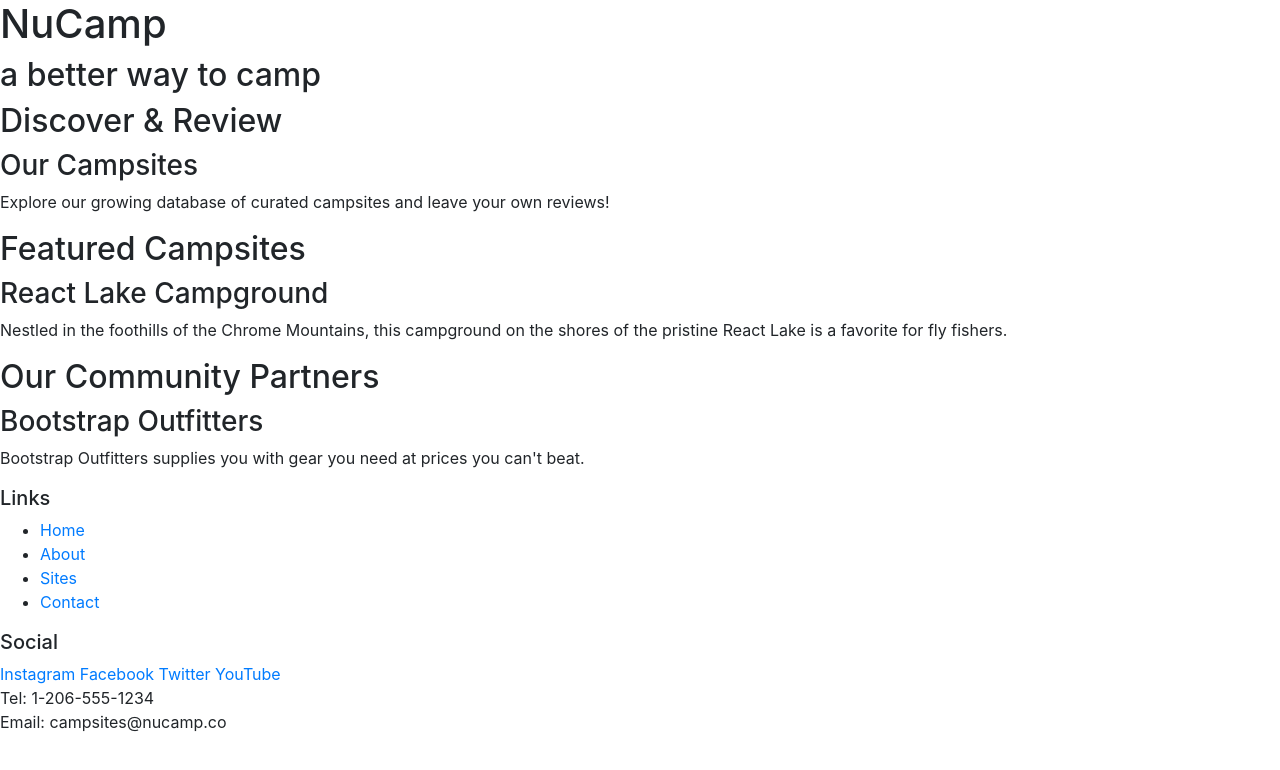
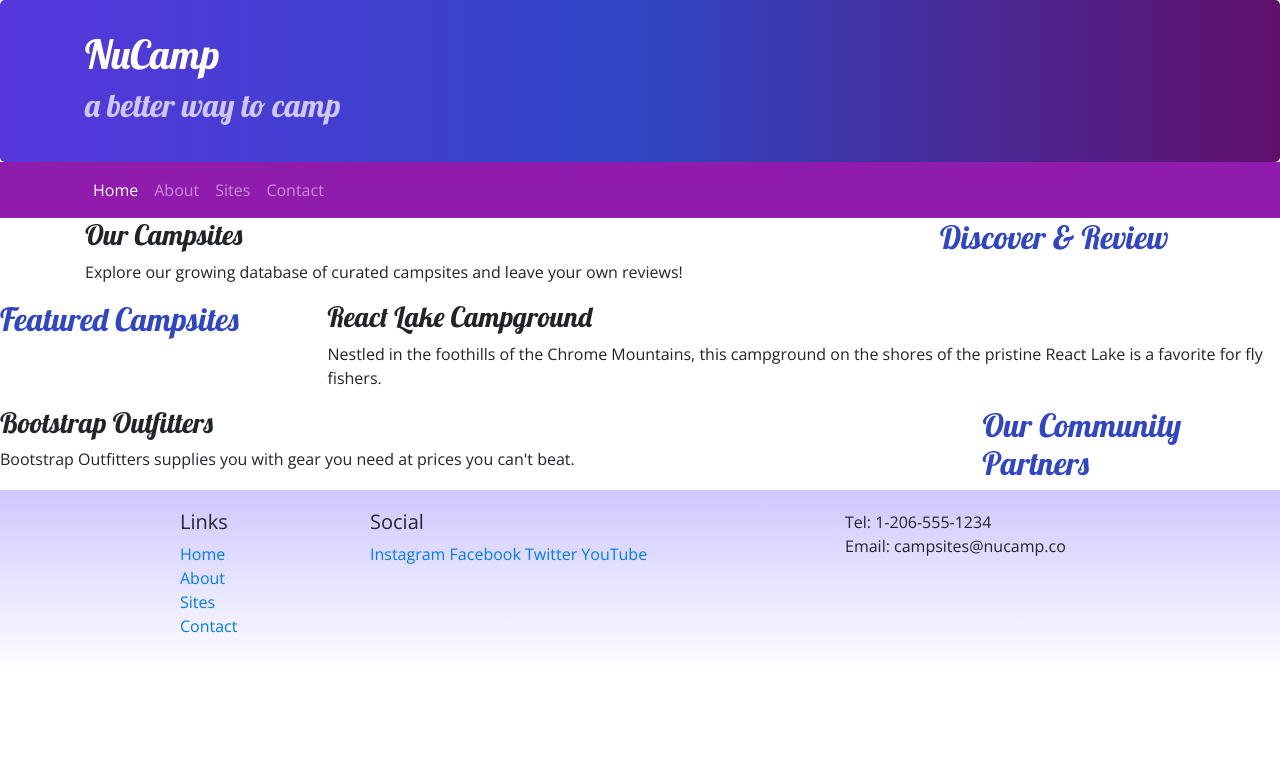
Before and after one commit to kristenking/git-test, a website: page index.html in a window 1280 px wide. Drawn offline with nearby package versions, Linux system fonts and the light colour scheme.

Commit message:
Navbar and Breadcrumbs

```diff
--- /dev/null
+++ b/css/styles.css
@@ -0,0 +1,38 @@
+body {
+    font-family: "Open Sans", sans-serif;
+}
+
+h1, h2, h3 {
+    font-family: "Lobster", cursive;
+}
+
+h2 {
+    color: #3046C5;
+}
+
+header h2 {
+    color: #CEC8FF;
+}
+
+footer {
+    background-image: linear-gradient(#CEC8FF, white);
+    padding: 20px 0;
+}
+
+.jumbotron {
+    margin: 0;
+    padding: 30px;
+    background-image: linear-gradient(to right, #5637DD, #3046C5, #60106B);
+    color: white;
+}
+
+.row-content {
+    margin: 0;
+    padding: 50px 0;
+    border-bottom: 1px ridge;
+    min-height: 200px;
+}
+
+.navbar {
+    background-color: #901CAD;
+}
--- a/index.html
+++ b/index.html
@@ -9,56 +9,104 @@
    <!-- Bootstrap CSS -->
    <link rel="stylesheet" href="node_modules/bootstrap/dist/css/bootstrap.min.css" />
 
+   <!-- Additional CSS must be placed after Bootstrap CSS -->
+   <link rel="stylesheet" href="https://fonts.googleapis.com/css?family=Lobster|Open+Sans" />
+   <link rel="stylesheet" href="css/styles.css" />
+
+
     <title>NuCamp: A Better Way To Camp</title>
 </head>
 
 <body>
 
-    <header>
-        <div>
+    <header class="jumbotron">
+        <div class="container">
+            <div class="row">
+                <div class="col">
                     <h1>NuCamp</h1>
                     <h2>a better way to camp</h2>
                 </div>
+            </div>
+        </div>
     </header>
 
-    <div>
+
+
+    <nav class="navbar navbar-expand-sm navbar-dark sticky-top">
+        <div class="container">
+        <button class="navbar-toggler ml-auto" type="button" data-toggle="collapse" data-target="#nucampNavbar">
+            <span class="navbar-toggler-icon"></span>
+        </button>
+        <div class="collapse navbar-collapse" id="nucampNavbar">
+        <ul class="navbar-nav">
+            <li class="nav-item active"><a class="nav-link" href="#">Home</a></li>
+            <li class="nav-item"><a class="nav-link" href="aboutus.html">About</a></li>
+            <li class="nav-item"><a class="nav-link" href="#">Sites</a></li>
+            <li class="nav-item"><a class="nav-link" href="#">Contact</a></li>
+        </ul>
+        </div>
+        </div>
+    </nav>
+
+    <div class="container">
+        <div class="row">
+            <div class="col-sm-4 order-sm-last col-md-3">
                 <h2>Discover & Review</h2>
+            </div>
+            <div class="col">
                 <h3>Our Campsites</h3>
-        <p>Explore our growing database of curated campsites and leave your own reviews!</p>
+                <p class="d-none d-sm-block">Explore our growing database of curated campsites and leave your own reviews!</p>
+            </div>
+        </div>
         </div>
 
-    <div>
+
+        <div class="row">
+            <div class="col-sm-4 col-md-3">
                 <h2>Featured Campsites</h2>
+            </div>
+            <div class="col">
                 <h3>React Lake Campground</h3>
-        <p>Nestled in the foothills of the Chrome Mountains, this campground on the shores of the pristine React Lake is a favorite for fly fishers.</p>
+                <p class="d-none d-sm-block">Nestled in the foothills of the Chrome Mountains, this campground on the shores of the pristine React
+                    Lake is a favorite for fly fishers.</p>
+            </div>
         </div>
 
-    <div>
+        <div class="row">
+            <div class="col-sm-4 order-sm-last col-md-3">
                 <h2>Our Community Partners</h2>
+            </div>
+            <div class="col">
                 <h3>Bootstrap Outfitters</h3>
-        <p>Bootstrap Outfitters supplies you with gear you need at prices you can't beat.</p>
+                <p class="d-none d-sm-block">Bootstrap Outfitters supplies you with gear you need at prices you can't beat.</p>
+            </div>
+        </div>
     </div>
 
     <footer>
-        <div>
+        <div class="container">
+            <div class="row">
+        <div class="col-4 col-sm-2 offset-1">
             <h5>Links</h5>
-            <ul>
+            <ul class="list-unstyled">
                 <li><a href="#">Home</a></li>
-                <li><a href="#">About</a></li>
+                <li><a href="aboutus.html">About</a></li>
                 <li><a href="#">Sites</a></li>
                 <li><a href="#">Contact</a></li>
             </ul>
         </div>
-        <div>
+        <div class="col-6 col-sm-5">
             <h5>Social</h5>
             <a href="http://instagram.com/">Instagram</a>
             <a href="http://facebook.com/">Facebook</a>
             <a href="http://twitter.com/">Twitter</a>
             <a href="http://youtube.com/">YouTube</a>
         </div>
-        <div>
+        <div class="col-sm-4">
             Tel: 1-206-555-1234<br />
             Email: campsites@nucamp.co
+        </div>
+        </div>
         </div>
     </footer>
 
```
Also changed, not shown: aboutus.html (added, +117 -0 lines). Lines whose indentation alone changed are shown as unchanged.
